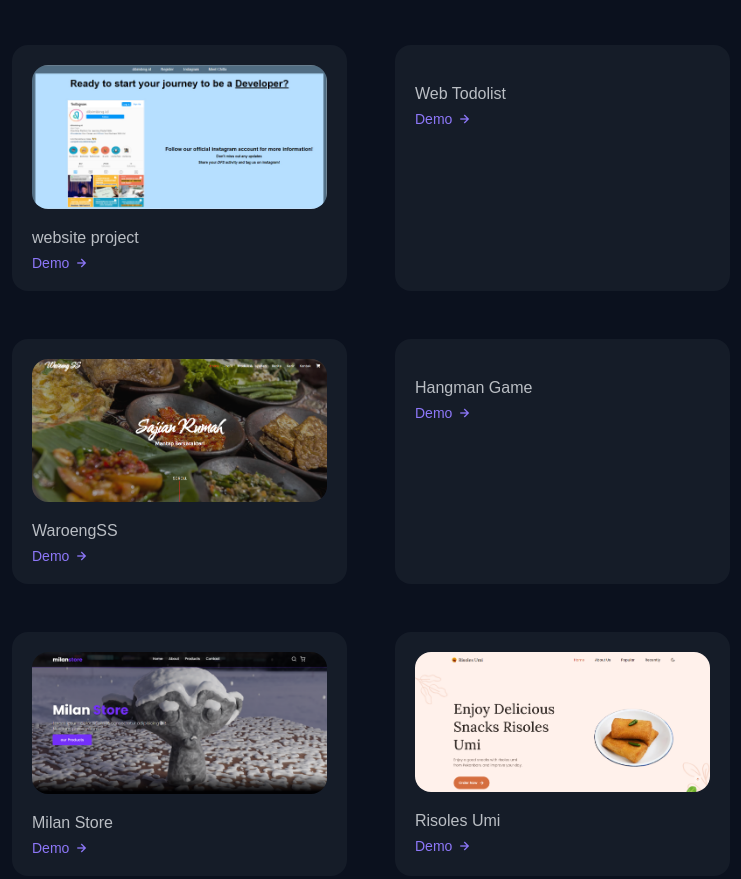
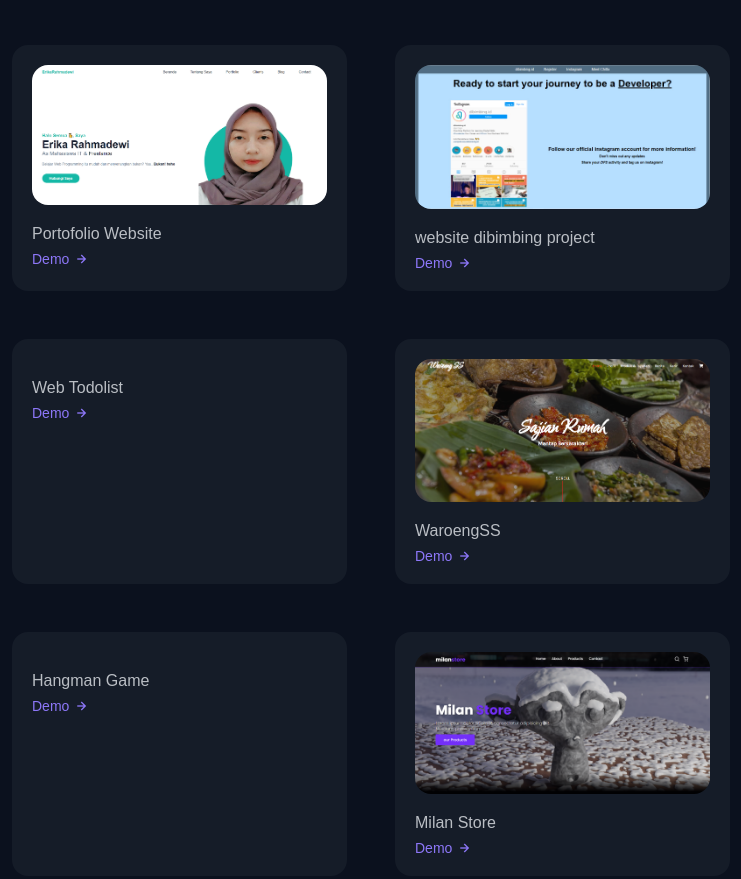
Before and after one commit to erikaradw/Erika-Portfolio, a plain HTML site: page index.html in a window 1280 px wide. Shown: the part 3297-4176 px from the top of the page, without its empty margins (269-1010 px from the left). Drawn offline with nearby package versions, Linux system fonts and the light colour scheme.

Commit message:
commit update

```diff
--- a/index.html
+++ b/index.html
@@ -78,7 +78,7 @@
             <h3 class="home__education">Junior Software Engineering</h3>
 
             <div class="home__buttons">
-              <a href="#" target="_blank" class="button button--ghost">DOWNLOAD CV</a>
+              <a href="assets\pdf\Erika Rahmadewi_CV .pdf" target="_blank" class="button button--ghost">DOWNLOAD CV</a>
               <a href="#about" class="button">About me</a>
             </div>
           </div>
@@ -397,8 +397,13 @@
             <a href="https://erikard.netlify.app" target="_blank" class="work__button"> Demo<i class="bx bx-right-arrow-alt work__icon"></i> </a>
           </div>
           <div class="work__card mix web">
+            <img src="assets/img/Screenshot (414).png " alt="" class="work__img" />
+            <h3 class="work__title">Portofolio Website</h3>
+            <a href="https://erikaradw.github.io/Personal-Portofolio/" target="_blank" class="work__button"> Demo<i class="bx bx-right-arrow-alt work__icon"></i> </a>
+          </div>
+          <div class="work__card mix web">
             <img src="assets/img/2.jpeg" alt="" class="work__img" />
-            <h3 class="work__title">website project</h3>
+            <h3 class="work__title">website dibimbing project</h3>
             <a href="https://projectdibimbing.netlify.app" class="work__button"> Demo<i class="bx bx-right-arrow-alt work__icon"></i> </a>
           </div>
           <div class="work__card mix web">
```
Also changed, not shown: assets/img/Screenshot (414).png (added), 3 other files.
